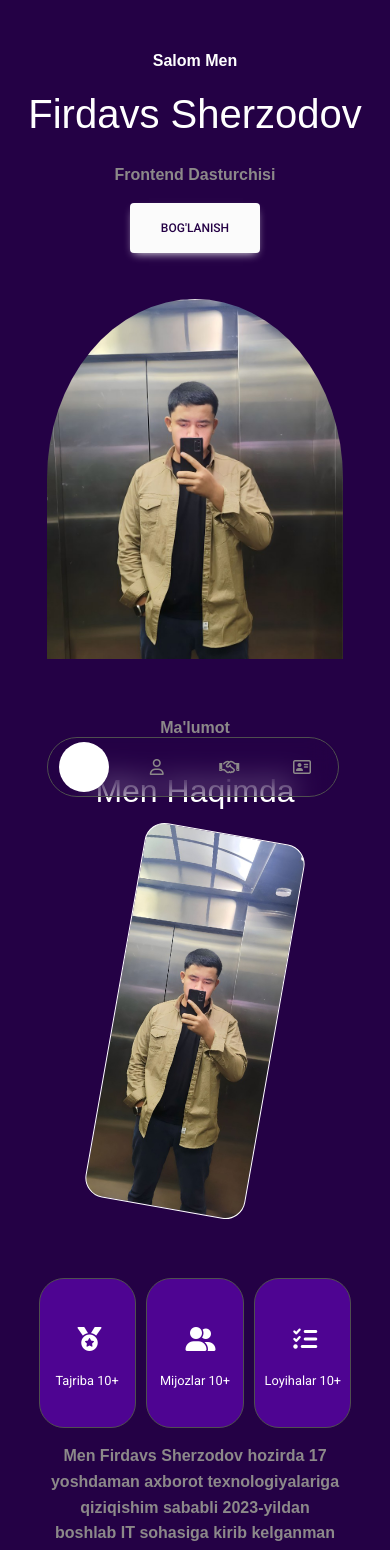
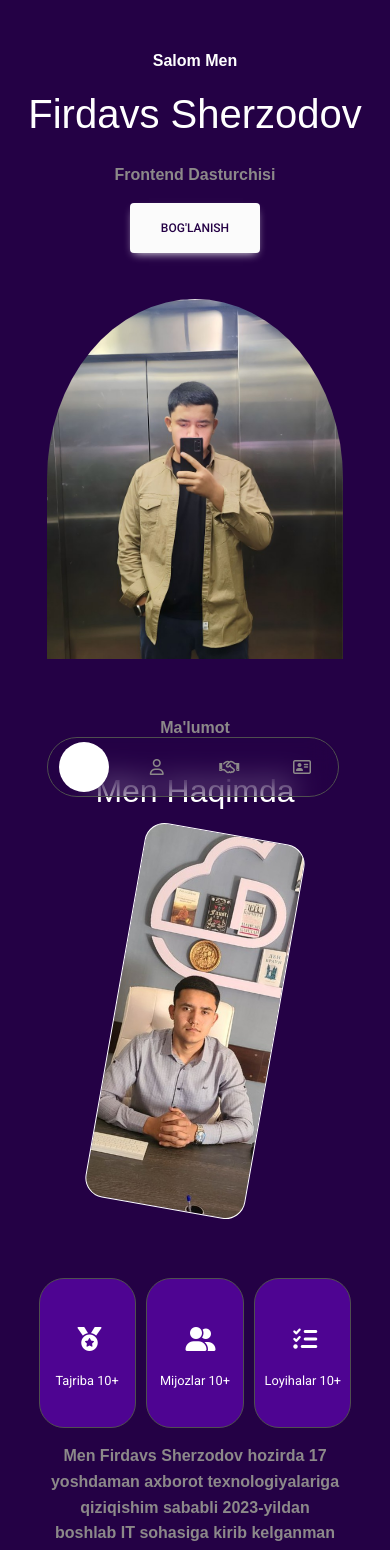
Before and after one commit to Firdavssherzodov/About-Me, a Vue app: page / in a window 390 px wide. Shown: the top 1550 px of the page. Built offline with nearby package versions, Linux system fonts and the light colour scheme; some icons are missing.

Commit message:
salimjon bacham

```diff
--- a/src/views/Section_one.vue
+++ b/src/views/Section_one.vue
@@ -92,7 +92,7 @@
   height: 500px;
   border-radius: 20px;
   border: 0.1px solid white;
-  background-image: url(../../images/about.us.jpg);
+  background-image: url(../../images/photo_me.jpg);
   background-position: center;
   object-fit: cover;
   transform: rotate(10deg);
@@ -209,7 +209,7 @@
     height: 250px;
     border-radius: 20px;
     border: 0.1px solid white;
-    background-image: url(../../images/about.us.jpg);
+    background-image: url(../../images/photo_me.jpg);
     background-position: center;
     background-size: cover;
     transform: rotate(10deg);
@@ -337,7 +337,7 @@
     height: 45vh !important;
     border-radius: 20px;
     border: 0.1px solid white;
-    background-image: url(../../images/about.us.jpg);
+    background-image: url(../../images/photo_me.jpg);
     background-position: center;
     background-size: cover;
     transform: rotate(10deg);
--- a/src/views/Section_two.vue
+++ b/src/views/Section_two.vue
@@ -39,7 +39,7 @@
           class="text-center py-5 fw-bold xs-py-4 sm-py-3 hh6"
           style="color: white; font-family: Poppins, sans-serif"
         >
-          Dasturiy Tajriba
+          Bazaviy Tajriba
         </h6>
         <div class="text-white d1 d2">
           <ul>
```
Also changed, not shown: images/photo_me.jpg (added).
